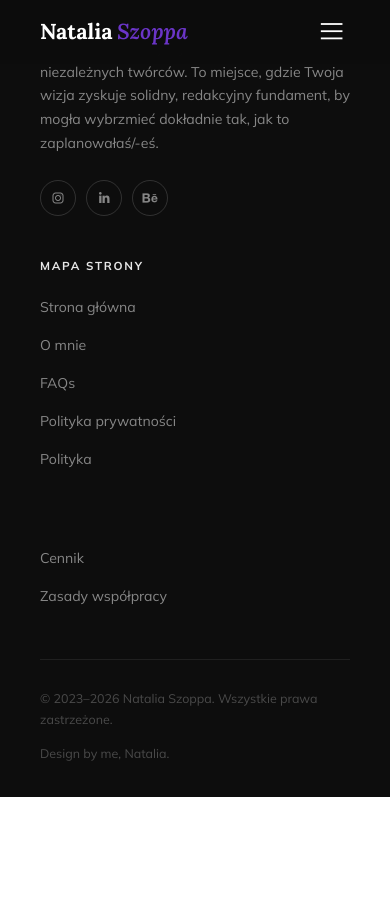
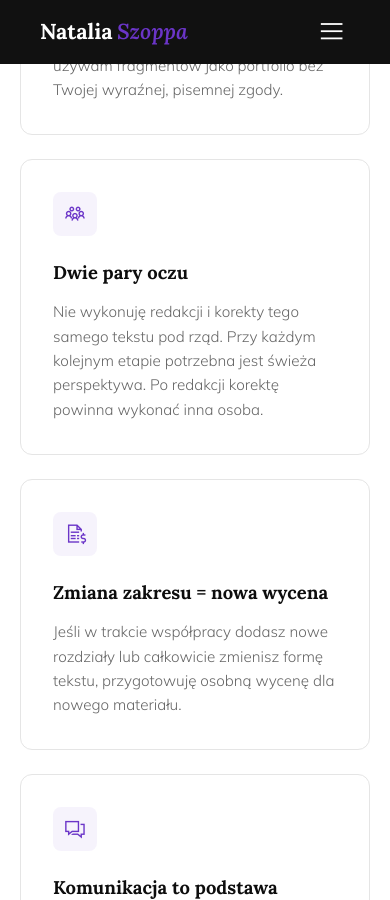
Before and after one commit to Bonnie00726/nataliaszoppa, a Jekyll site: the page built from zasady2.html, in a window 390 px wide and 900 px high, scrolled down 5815 px. Built offline with Jekyll 4.4.1, drawn with Linux system fonts in a browser that asks for light colours; before the commit the page ends 6612 px from its top, so only the background shows below that; some of the changed text lies outside the part shown.

Commit message:
Update zasady2.html

```diff
--- a/zasady2.html
+++ b/zasady2.html
@@ -32,12 +32,7 @@ title: Współpraca w szczegółach
         flex-wrap: wrap;
     }
 
-    .breadcrumbs a {
-        color: var(--ink-muted);
-        text-decoration: none;
-        transition: color 0.2s;
-    }
-
+    .breadcrumbs a { color: var(--ink-muted); text-decoration: none; transition: color 0.2s; }
     .breadcrumbs a:hover { color: var(--grad-start); }
     .breadcrumbs i { color: var(--paper-mid); font-size: 0.9rem; }
     .breadcrumbs .current { color: var(--grad-start); }
@@ -51,11 +46,7 @@ title: Współpraca w szczegółach
     }
 
     /* ===== OBRAZEK HERO (NA CAŁĄ SZEROKOŚĆ) ===== */
-    .page-hero-img-wrap {
-        width: 100%;
-        /* Usunięto max-width i marginesy boczne */
-    }
-
+    .page-hero-img-wrap { width: 100%; }
     .page-hero-img {
         width: 100%;
         height: 50vh;
@@ -72,7 +62,7 @@ title: Współpraca w szczegółach
         padding: 22px 40px;
         position: relative;
         z-index: 10;
-        margin-top: -30px; /* Nachodzi na zdjęcie */
+        margin-top: -30px;
         max-width: 900px;
         margin-left: auto;
         margin-right: auto;
@@ -101,80 +91,79 @@ title: Współpraca w szczegółach
         box-shadow: 0 4px 12px rgba(0,0,0,0.02);
         margin-bottom: 56px;
     }
-    .toc-toggle {
-        display: flex;
-        align-items: center;
-        justify-content: space-between;
-        padding: 18px 24px;
-        cursor: pointer;
-        user-select: none;
-        background: #fafafa;
-        transition: background 0.2s;
-    }
+    .toc-toggle { display: flex; align-items: center; justify-content: space-between; padding: 18px 24px; cursor: pointer; user-select: none; background: #fafafa; transition: background 0.2s; }
     .toc-toggle:hover { background: var(--paper-warm); }
     .toc-toggle-left { display: flex; align-items: center; gap: 12px; }
     .toc-toggle-left i { color: var(--grad-start); font-size: 1.4rem; }
     .toc-toggle-left span { font-family: var(--sans); font-size: 0.85rem; font-weight: 700; text-transform: uppercase; letter-spacing: 0.1em; color: var(--ink); }
     .toc-chevron { font-size: 1.2rem; color: var(--ink-muted); transform: rotate(0deg); transition: transform 0.3s ease; }
     .toc-box.open .toc-chevron { transform: rotate(180deg); color: var(--grad-start); }
-    .toc-body {
-        max-height: 0;
-        overflow: hidden;
-        transition: max-height 0.4s cubic-bezier(0.22,1,0.36,1);
-        border-top: 1px solid transparent;
-    }
+    .toc-body { max-height: 0; overflow: hidden; transition: max-height 0.4s cubic-bezier(0.22,1,0.36,1); border-top: 1px solid transparent; }
     .toc-box.open .toc-body { max-height: 800px; border-top-color: var(--paper-mid); }
-    .toc-body ol {
-        list-style: none;
-        padding: 24px;
-        margin: 0;
-        display: flex;
-        flex-direction: column;
-        gap: 16px;
-        counter-reset: toc-counter;
-    }
+    .toc-body ol { list-style: none; padding: 24px; margin: 0; display: flex; flex-direction: column; gap: 16px; counter-reset: toc-counter; }
     .toc-body li { display: flex; align-items: flex-start; gap: 12px; padding: 0; counter-increment: toc-counter; }
-    .toc-body li::before {
-        content: counter(toc-counter) ".";
-        font-family: var(--sans);
-        font-size: 1rem;
-        font-weight: 700;
-        color: var(--grad-start);
-        min-width: 20px;
-        flex-shrink: 0;
-        line-height: 1.5;
-    }
+    .toc-body li::before { content: counter(toc-counter) "."; font-family: var(--sans); font-size: 1rem; font-weight: 700; color: var(--grad-start); min-width: 20px; flex-shrink: 0; line-height: 1.5; }
     .toc-body li a { font-family: var(--sans); font-size: 0.95rem; font-weight: 600; color: var(--ink-soft); text-decoration: none; transition: color 0.2s; line-height: 1.5; }
     .toc-body li a:hover { color: var(--grad-start); }
 
     /* ===== TYPOGRAFIA TREŚCI ===== */
-    .blog-content {
-        font-family: var(--sans);
-        font-size: 1.05rem;
-        color: var(--ink-soft);
-        line-height: 1.85;
-        font-weight: 300;
-    }
-    .blog-content h2 {
-        font-family: var(--serif);
-        font-size: 1.8rem;
-        font-weight: 700;
-        color: var(--ink);
-        margin: 60px 0 20px;
-        scroll-margin-top: 100px;
-    }
-    .blog-content h2 .step-label {
-        display: block;
-        font-family: var(--sans);
-        font-size: 0.8rem;
-        font-weight: 800;
-        text-transform: uppercase;
-        letter-spacing: 0.15em;
-        color: var(--grad-start);
-        margin-bottom: 8px;
-    }
+    .blog-content { font-family: var(--sans); font-size: 1.05rem; color: var(--ink-soft); line-height: 1.85; font-weight: 300; }
+    .blog-content h2 { font-family: var(--serif); font-size: 1.8rem; font-weight: 700; color: var(--ink); margin: 60px 0 20px; scroll-margin-top: 100px; }
+    .blog-content h2 .step-label { display: block; font-family: var(--sans); font-size: 0.8rem; font-weight: 800; text-transform: uppercase; letter-spacing: 0.15em; color: var(--grad-start); margin-bottom: 8px; }
     .blog-content p { margin-bottom: 24px; }
     .blog-content strong { font-weight: 700; color: var(--ink); }
+
+    /* ===== WAŻNE ZASADY - GRID 6 KART (SZARE TŁO SEKCJI) ===== */
+    .bg-warm { background: var(--paper-warm); }
+    .rules-grid {
+        display: grid;
+        grid-template-columns: repeat(2, 1fr);
+        gap: 24px;
+        max-width: 900px;
+        margin: 40px auto;
+    }
+    .rule-card {
+        background: #fff;
+        border: 1px solid var(--paper-mid);
+        border-radius: var(--radius-lg);
+        padding: 32px;
+        text-align: left;
+        transition: transform 0.3s, box-shadow 0.3s;
+    }
+    .rule-card:hover {
+        transform: translateY(-4px);
+        box-shadow: var(--shadow-soft);
+        border-color: rgba(107,53,200,0.3);
+    }
+    .rule-icon {
+        width: 44px;
+        height: 44px;
+        background: rgba(107, 53, 200, 0.06);
+        border-radius: 8px;
+        display: flex;
+        align-items: center;
+        justify-content: center;
+        margin-bottom: 20px;
+        font-size: 1.4rem;
+        color: var(--grad-start);
+    }
+    .rule-card h3 { font-family: var(--serif); font-size: 1.15rem; font-weight: 700; color: var(--ink); margin-bottom: 12px; }
+    .rule-card p { font-size: 0.95rem; font-weight: 300; color: var(--ink-muted); line-height: 1.6; margin: 0; }
+
+    /* ===== STICKY NOTE (Płatność i umowa) ===== */
+    .warning-box {
+        display: flex;
+        gap: 24px;
+        align-items: flex-start;
+        background: #fff;
+        border-radius: 0 var(--radius-lg) var(--radius-lg) 0;
+        padding: 32px;
+        margin: 40px auto;
+        max-width: 900px;
+        box-shadow: var(--shadow-soft);
+        border: 1px solid var(--paper-mid);
+        border-left: 3px solid var(--grad-start);
+    }
 
     /* ===== CTA ===== */
     .cta-section { padding: 120px 40px; text-align: center; position: relative; overflow: hidden; background-image: url('https://images.unsplash.com/photo-1481627834876-b7833e8f5570?q=80&w=1170&auto=format&fit=crop'); background-size: cover; background-position: center; }
@@ -185,6 +174,8 @@ title: Współpraca w szczegółach
     .cta-btns { display: flex; gap: 16px; justify-content: center; flex-wrap: wrap; }
     .btn-cta-white { display: inline-flex; align-items: center; background: #fff; color: var(--ink); font-size: 0.85rem; font-weight: 700; text-transform: uppercase; letter-spacing: 0.1em; text-decoration: none; padding: 15px 32px; border-radius: 100px; transition: transform 0.2s, box-shadow 0.2s; }
     .btn-cta-white:hover { transform: translateY(-2px); box-shadow: 0 8px 28px rgba(0,0,0,0.2); }
+    .btn-ghost { display: inline-flex; align-items: center; gap: 8px; color: #fff; font-size: 0.85rem; font-weight: 600; text-decoration: none; padding: 14px 28px; border: 1.5px solid rgba(255,255,255,0.4); border-radius: 100px; transition: background 0.2s; }
+    .btn-ghost:hover { background: rgba(255,255,255,0.1); border-color: #fff; }
 
     /* Responsywność */
     @media (max-width: 860px) {
@@ -193,7 +184,9 @@ title: Współpraca w szczegółach
         .page-hero-img { min-height: 250px; height: 35vh; }
         .credibility-bar-overlap { margin-top: -20px; padding: 16px 20px; }
         .credibility-bar-inner { gap: 24px; }
-        .page-content-wrapper { margin-top: 40px; padding: 0 20px; }
+        .page-content-wrapper { margin-top: 40px; padding: 0 20px; margin-bottom: 60px; }
+        .rules-grid { grid-template-columns: 1fr; padding: 0 20px; }
+        .warning-box { margin: 40px 20px; }
     }
 </style>
 
@@ -279,6 +272,52 @@ title: Współpraca w szczegółach
     </article>
 </main>
 
+<section id="zasady" class="section bg-warm">
+    <div class="container--wide" style="padding-top: 60px; padding-bottom: 60px;">
+        <div class="eyebrow reveal" style="text-align: center; color: var(--grad-start);">Ważne zasady</div>
+        <h2 class="section-h2 reveal delay-1" style="text-align:center; margin-bottom: 40px;">Co warto <br>wiedzieć <em class="grad-type">wcześniej</em></h2>
+
+        <div class="rules-grid reveal delay-2">
+            <div class="rule-card">
+                <div class="rule-icon"><i class="las la-calendar-check"></i></div>
+                <h3>Termin to termin</h3>
+                <p>Ustalony termin realizacji jest wiążący dla obu stron. Jeśli spóźnisz się z przesłaniem materiałów, mój termin ukończenia przesuwa się proporcjonalnie.</p>
+            </div>
+            <div class="rule-card">
+                <div class="rule-icon"><i class="las la-user-shield"></i></div>
+                <h3>Pełna poufność</h3>
+                <p>Twój tekst jest objęty klauzulą poufności. Nie udostępniam go, nie cytuję i nie używam fragmentów jako portfolio bez Twojej wyraźnej, pisemnej zgody.</p>
+            </div>
+            <div class="rule-card">
+                <div class="rule-icon"><i class="las la-users"></i></div>
+                <h3>Dwie pary oczu</h3>
+                <p>Nie wykonuję redakcji i korekty tego samego tekstu pod rząd. Przy każdym kolejnym etapie potrzebna jest świeża perspektywa. Po redakcji korektę powinna wykonać inna osoba.</p>
+            </div>
+            <div class="rule-card">
+                <div class="rule-icon"><i class="las la-file-invoice-dollar"></i></div>
+                <h3>Zmiana zakresu = nowa wycena</h3>
+                <p>Jeśli w trakcie współpracy dodasz nowe rozdziały lub całkowicie zmienisz formę tekstu, przygotowuję osobną wycenę dla nowego materiału.</p>
+            </div>
+            <div class="rule-card">
+                <div class="rule-icon"><i class="las la-comments"></i></div>
+                <h3>Komunikacja to podstawa</h3>
+                <p>Masz pytania, wątpliwość, chcesz omówić moją poprawkę? Pytaj śmiało. Redakcja to dialog – im więcej rozmawiamy, tym lepszy będzie efekt końcowy.</p>
+            </div>
+            <div class="rule-card">
+                <div class="rule-icon"><i class="las la-check-circle"></i></div>
+                <h3>Decyzje należą do Ciebie</h3>
+                <p>Każda naniesiona przeze mnie zmiana to tylko merytoryczna propozycja. Masz pełne prawo odrzucić sugestię – tekst jest Twój i to Ty masz ostatnie słowo.</p>
+            </div>
+        </div>
+
+        <div class="warning-box reveal delay-3">
+            <i class="las la-exclamation-circle" style="font-size: 2.2rem; color: var(--grad-start); line-height: 1;"></i>
+            <div><p><strong>Płatność i umowa.</strong> Nie zaczynam pracy bez podpisanej umowy i opłaconej faktury. To standard, który buduje obopólne zaufanie i pozwala mi spokojnie rezerwować czas wyłącznie dla Ciebie.</p></div>
+        </div>
+
+    </div>
+</section>
+
 <section class="cta-section">
     <div class="cta-content">
         <h2 class="reveal delay-1">Twój tekst w dobrych rękach</h2>
```
Also changed, not shown: other parts of zasady2.html (+1 -4 lines).
